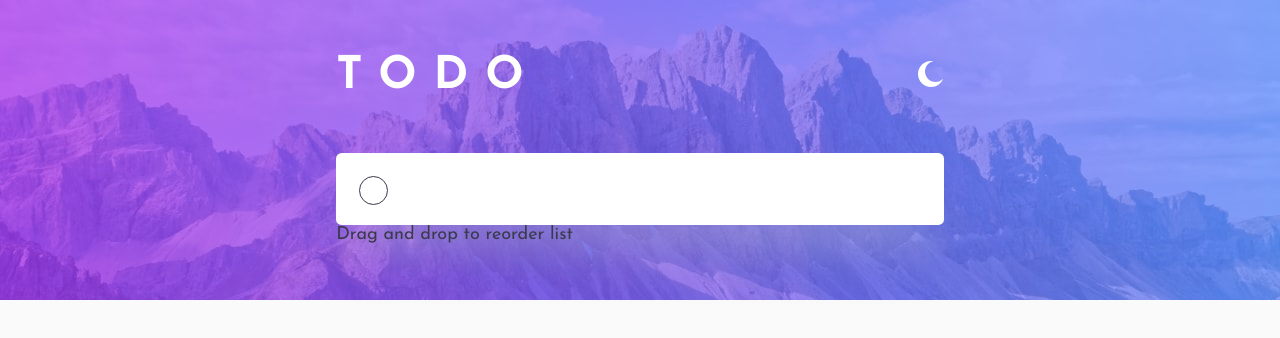
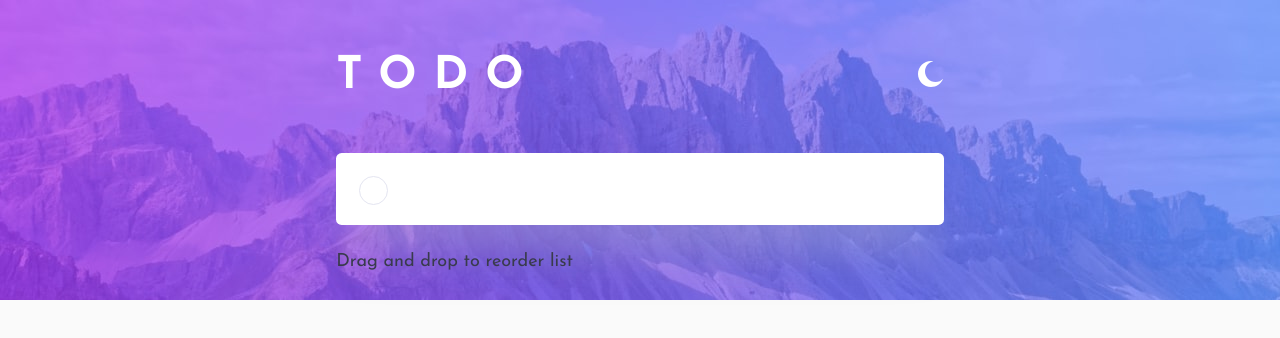
Before and after one commit to MariaLemos/todo-app, a React (Create React App) app: page / in a window 1280 px wide. Shown: the top 338 px of the page. Built offline with nearby package versions, Linux system fonts and the light colour scheme.

Commit message:
wip: add react hook form

```diff
--- a/package.json
+++ b/package.json
@@ -12,6 +12,7 @@
     "@types/react-dom": "^18.2.7",
     "react": "^18.2.0",
     "react-dom": "^18.2.0",
+    "react-hook-form": "^7.45.2",
     "react-scripts": "5.0.1",
     "styled-components": "^6.0.5",
     "typescript": "^4.9.5",
--- a/src/App.tsx
+++ b/src/App.tsx
@@ -1,13 +1,23 @@
 import styled, { ThemeProvider } from "styled-components";
 import GlobalStyle from "./GlobalStyles";
 import { themeMap } from "./theme/Themes";
-import { useState } from "react";
+import { useEffect, useState } from "react";
 import { getPreferredTheme } from "./theme/getPreferredTheme";
 import Header from "./components/header/header";
-import InputComponent from "./components/input";
+import TaskComponent from "./components/task.component";
+import TaskListComponent from "./components/tasklist";
+import { FormProvider, useFieldArray, useForm } from "react-hook-form";
+import { watch } from "fs";
+import TaskFormComponent from "./components/taskForm.component";
 
 function App() {
   const [themeName, setThemeName] = useState<ThemeName>(getPreferredTheme());
+  const savedTasks: Task[] = JSON.parse(localStorage.getItem("tasks") ?? "[]");
+
+  const methods = useForm<TaskForm>({
+    defaultValues: { tasks: savedTasks },
+  });
+
   return (
     <ThemeProvider theme={themeMap[themeName]}>
       <BackgroundContainer>
@@ -18,7 +28,9 @@ function App() {
               setThemeName(themeName === "dark" ? "light" : "dark")
             }
           />
-          <InputComponent />
+          <FormProvider {...methods}>
+            <TaskFormComponent />
+          </FormProvider>
           Drag and drop to reorder list
         </Main>
       </BackgroundContainer>
--- a/src/components/input.tsx
+++ /dev/null
@@ -1,33 +0,0 @@
-import styled, { useTheme, DefaultTheme } from "styled-components";
-
-const InputComponent: React.FC<{}> = ({}) => {
-  return (
-    <InputWrapper>
-      <RadioStyled type={"radio"} />
-      <InputStyled />
-    </InputWrapper>
-  );
-};
-export default InputComponent;
-const InputWrapper = styled.div`
-  display: flex;
-  gap: 1.5rem;
-  height: 4rem;
-  background-color: ${({ theme }) => theme.listBgColor};
-  padding: 1.25rem;
-  border-radius: 0.3125rem;
-  box-shadow: 0px 35px 50px -15px rgba(194, 195, 214, 0.5);
-`;
-
-const InputStyled = styled.input`
-  all: unset;
-  width: 100%;
-`;
-const RadioStyled = styled.input`
-  all: unset;
-  width: 1.5rem;
-  height: 1.5rem;
-  flex-shrink: 0;
-  border-radius: 50%;
-  border: 1px solid hsla(235, 14%, 26%, 1);
-`;
--- /dev/null
+++ b/src/components/task.component.tsx
@@ -0,0 +1,51 @@
+import { useFormContext } from "react-hook-form";
+import styled from "styled-components";
+import RadioComponent from "../commons/radio";
+
+const TaskComponent: React.FC<{
+  addTask: (task: Task) => void;
+  mode: "newTask" | "editTask";
+  name: "newTask" | `tasks.${number}`;
+  className?: string;
+}> = ({ addTask, name, mode, className }) => {
+  const methods = useFormContext<TaskForm>();
+  const { register, getValues, setValue } = methods;
+  function drag(ev: any) {
+    ev.dataTransfer.setData("text", ev.target.id);
+  }
+  return (
+    <TaskWrapper
+      className={className}
+      draggable="true"
+      onDragStart={(event) => drag(event)}
+      onSubmit={async (e) => {
+        e.preventDefault();
+        const values = getValues("newTask");
+        addTask(values);
+        if (mode === "newTask") {
+          setValue("newTask.isDone", false);
+          setValue("newTask.name", "");
+        }
+      }}
+    >
+      <RadioComponent name={`${name}.isDone`} methods={methods} />
+
+      <InputStyled {...register(`${name}.name`)} />
+    </TaskWrapper>
+  );
+};
+export default TaskComponent;
+const TaskWrapper = styled.form`
+  display: flex;
+  gap: 1.5rem;
+  height: 4rem;
+  background-color: ${({ theme }) => theme.listBgColor};
+  padding: 1.25rem;
+  width: 100%;
+  box-shadow: 0px 35px 50px -15px rgba(194, 195, 214, 0.5);
+`;
+
+const InputStyled = styled.input`
+  all: unset;
+  width: 100%;
+`;
--- /dev/null
+++ b/src/components/taskForm.component.tsx
@@ -0,0 +1,34 @@
+import { useFieldArray, useFormContext } from "react-hook-form";
+import styled from "styled-components";
+
+import TaskComponent from "./task.component";
+import TaskListComponent from "./tasklist";
+import { useEffect } from "react";
+
+const TaskFormComponent: React.FC<{}> = ({}) => {
+  const methods = useFormContext<TaskForm>();
+  const { watch, getValues } = methods;
+
+  const { fields, append } = useFieldArray({
+    control: methods.control, // control props comes from useForm (optional: if you are using FormContext)
+    name: "tasks", // unique name for your Field Array
+  });
+  useEffect(() => {
+    console.log(watch());
+    localStorage.setItem("tasks", JSON.stringify(getValues("tasks")));
+  }, [watch("tasks")]);
+  return (
+    <>
+      <NewTask
+        addTask={(newTask: Task) => append(newTask, { shouldFocus: false })}
+        mode="newTask"
+        name="newTask"
+      />
+      <TaskListComponent tasks={fields} />
+    </>
+  );
+};
+export default TaskFormComponent;
+const NewTask = styled(TaskComponent)`
+  border-radius: 0.3125rem;
+`;
--- /dev/null
+++ b/src/components/tasklist.tsx
@@ -0,0 +1,39 @@
+import { FieldArrayWithId } from "react-hook-form";
+import styled from "styled-components";
+
+import TaskComponent from "./task.component";
+
+const TaskListComponent: React.FC<{
+  tasks: FieldArrayWithId<
+    {
+      tasks: Task[];
+    },
+    "tasks",
+    "id"
+  >[];
+}> = ({ tasks }) => {
+  return (
+    <TaskListWrapper>
+      {tasks.map((task, index) => (
+        <Task
+          key={task.id}
+          name={`tasks.${index}`}
+          mode={"editTask"}
+          addTask={console.log}
+        />
+      ))}
+    </TaskListWrapper>
+  );
+};
+export default TaskListComponent;
+const TaskListWrapper = styled.div`
+  margin-top: 1.5rem;
+  border-radius: 0.3125rem;
+  overflow: hidden;
+`;
+const Task = styled(TaskComponent)`
+  border-bottom: 1px solid ${({ theme }) => theme.borderColor};
+  &:last-child {
+    border-bottom: none;
+  }
+`;
--- a/src/types.d.ts
+++ b/src/types.d.ts
@@ -1 +1,3 @@
 type ThemeName = "light" | "dark";
+type Task = { name: string; isDone: boolean };
+type TaskForm = { newTask: Task; tasks: Task[] };
```
Also changed, not shown: 1 other file (tests, documents, lock files or other folders).
